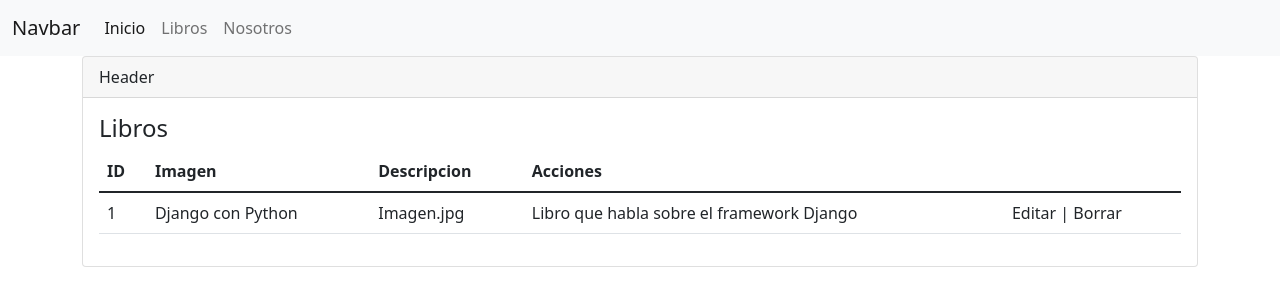
After one commit to RaulOrtiz99/crud_libros, a Django app: template libreria/templates/libros/index.html in a window 1280 px wide. The commit adds this page. Shown: the top 306 px of the page. Run offline with Django 4.2, Linux system fonts and the light colour scheme; the template is opened without the code that fills it, so the values that code supplies are empty.

Commit message:
agregando las vistas para el Crud de libros, y pues extendiendo las funcionalidades de html con la base creada

```diff
--- a/libreria/templates/nosotros.html
+++ b/libreria/templates/libros/form.html
@@ -5,6 +5,6 @@
     <title>Title</title>
 </head>
 <body>
-    seccion nosotros
+
 </body>
 </html>
--- /dev/null
+++ b/libreria/templates/libros/index.html
@@ -0,0 +1,42 @@
+{% extends "base.html" %}
+
+
+{% block titulo %} {% endblock %}
+
+{% block contenido %}
+
+    <div class="card">
+        <div class="card-header">
+            Header
+        </div>
+        <div class="card-body">
+            <h4 class="card-title">Libros</h4>
+           <table class="table">
+  <thead>
+    <tr>
+      <th scope="col">ID</th>
+      <th scope="col">Imagen</th>
+      <th scope="col">Descripcion</th>
+      <th scope="col">Acciones</th>
+    </tr>
+  </thead>
+  <tbody>
+    <tr>
+      <td>1</td>
+      <td>Django con Python</td>
+      <td>Imagen.jpg</td>
+        <td>Libro que habla sobre el framework Django</td>
+        <td>Editar | Borrar </td>
+    </tr>
+
+  </tbody>
+</table>
+
+           </table>
+        </div>
+
+    </div>
+
+
+
+{% endblock %}
--- /dev/null
+++ b/libreria/templates/paginas/nosotros.html
@@ -0,0 +1,6 @@
+
+{% extends "base.html" %}
+{% block titulo %} Nosotros{% endblock %}
+{%  block contenido %}
+    seccion de nosotros
+{% endblock %}
--- a/libreria/views.py
+++ b/libreria/views.py
@@ -6,4 +6,4 @@ def inicio(request):
     return render(request, 'paginas.html')
 
 def nosotros(request):
-    return render(request,'nosotros.html')
+    return render(request, 'paginas/nosotros.html')
```
Also changed, not shown: libreria/templates/libros/crear.html (added, +8 -0 lines), libreria/templates/libros/editar.html (added, +8 -0 lines).
